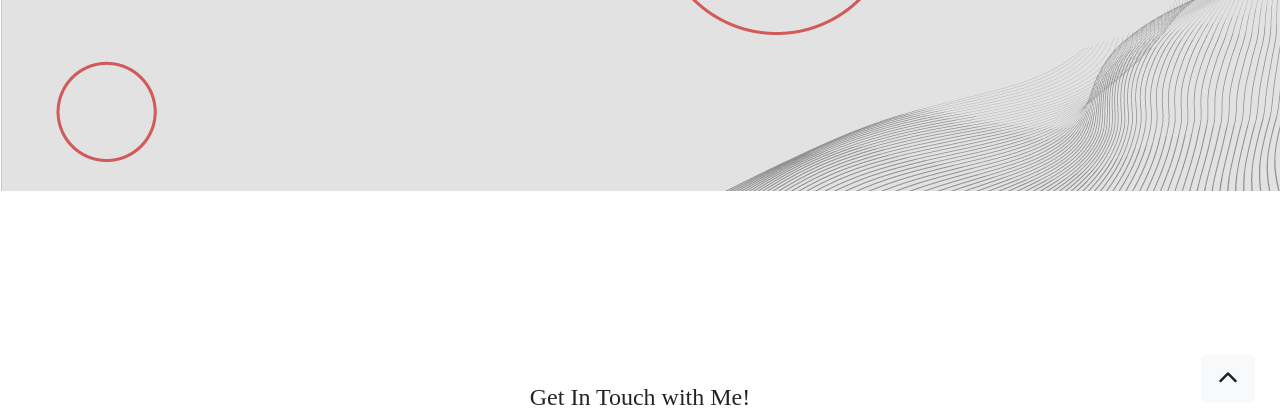
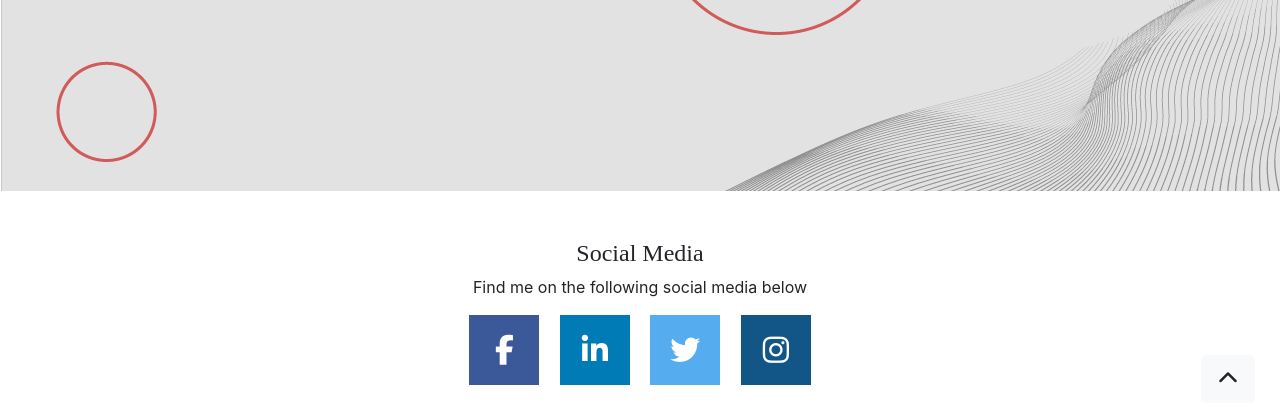
Before and after one commit to Inabiel/FP_tenanan, a plain HTML site: page contact-me.html in a window 1280 px wide. Shown: the part 372-788 px from the top of the page. Drawn offline with nearby package versions, Linux system fonts and the light colour scheme; a web font is replaced by a local one.

Commit message:
making final changes, officialy done (?)

```diff
--- a/contact-me.html
+++ b/contact-me.html
@@ -4,7 +4,7 @@
 <head>
     <meta charset="UTF-8">
     <meta name="viewport" content="width=device-width, initial-scale=1.0">
-    <title>Gallery</title>
+    <title>Contact Me!</title>
     <!--CSS File-->
     <link rel="stylesheet" href="css/style.css">
     <link rel="stylesheet" href="https://unpkg.com/aos@next/dist/aos.css" />
@@ -73,6 +73,24 @@
     </section>
     <section id="nabil-contact" class="nabil-contact-me">
         <div class="container">
+            <div class="row mt-5">
+                <div class="col-12">
+                    <h4 class="nabil-playfair text-center">Social Media</h4>
+                    <p class="text-center">Find me on the following social media below</p>
+                </div>
+            </div>
+            <div class="row">
+                <div class="col text-center">
+                    <a href="https://www.facebook.com/ndobolen" target="_blank"
+                        class="fa fa-facebook text-decoration-none"></a>
+                    <a href="https://www.linkedin.com/in/nabil-izzullah-2a529018b/"
+                        class="fa fa-linkedin text-decoration-none ml-3" target="_blank"></a>
+                    <a href="https://twitter.com/nananabil_" class="fa fa-twitter text-decoration-none ml-3"
+                        target="_blank"></a>
+                    <a href="https://www.instagram.com/nananananabill/?hl=id"
+                        class="fa fa-instagram text-decoration-none ml-3" target="_blank"></a>
+                </div>
+            </div>
             <div class="row">
                 <div class="col-12 mt-5 pt-5">
                     <h4 class="nabil-playfair mt-5 pt-5 text-center">Get In Touch with Me!</h4>
@@ -104,7 +122,7 @@
                         <div class="row">
                             <div class="col-3 mt-3 pb-2">
                                 <div class="row">
-                                    <div class="col-3 pt-2 pb-2">
+                                    <div class="col-3 pt-2 pb-1">
                                         <div data-netlify-recaptcha="true"></div>
                                     </div>
                                 </div>
--- a/css/style.css
+++ b/css/style.css
@@ -354,6 +354,40 @@ section {
     border-radius: 6px;
 }
 
+.fa {
+    padding: 20px;
+    font-size: 30px;
+    width: 70px;
+    text-align: center;
+    text-decoration: none;
+}
+
+.fa:hover {
+    opacity: 0.7;
+    transition: 0.4s;
+}
+
+.fa-twitter {
+    background: #55ACEE;
+    color: white;
+}
+
+.fa-linkedin {
+    background: #007bb5;
+    color: white;
+}
+
+.fa-instagram {
+    background: #125688;
+    color: white;
+}
+
+.fa-facebook {
+    background: #3B5998;
+    color: white;
+}
+
+
 @media only screen and (max-width: 991px) {
     .nabil-view-my-porto {
         margin: 0 auto;
```
